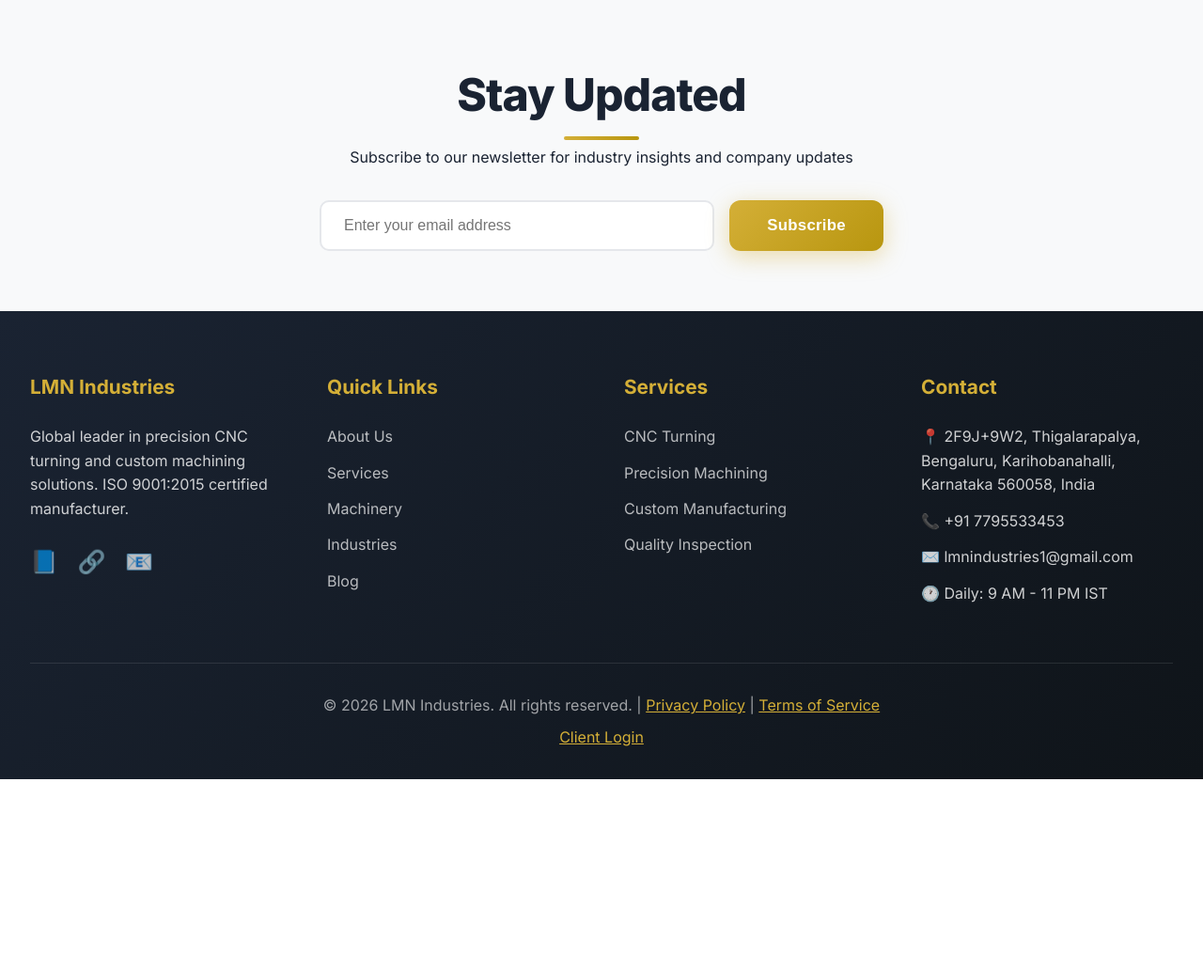
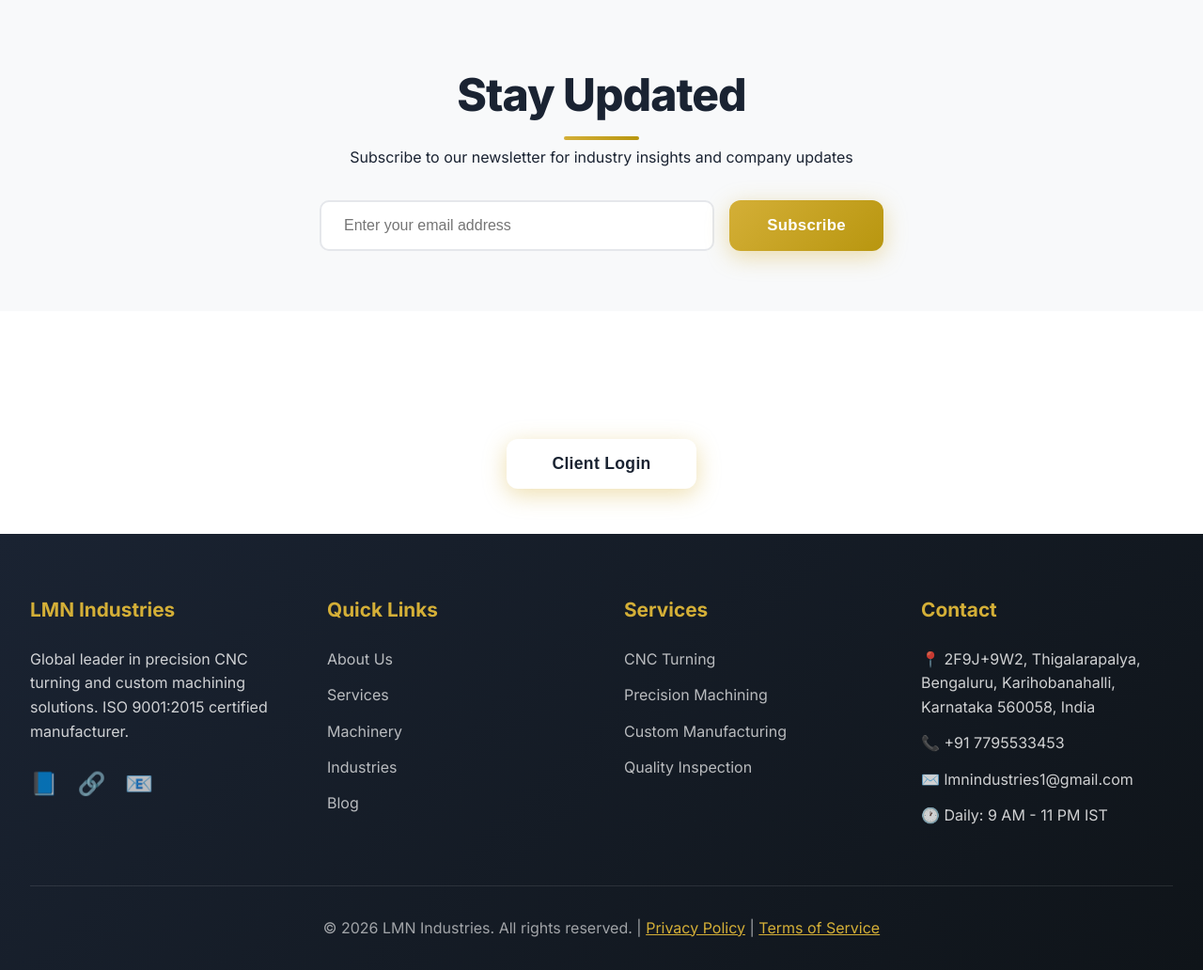
Before and after one commit to rakeshn010/LMN, a Flask app: page / in a window 1280 px wide. Shown: the part 5391-6423 px from the top of the page at 94% size. Before the commit the page ends 6220 px from the top, so only its background shows below. Run offline with Flask 3, Linux system fonts and the light colour scheme.

Commit message:
Add client login section at bottom of homepage only

```diff
--- a/templates/base.html
+++ b/templates/base.html
@@ -120,14 +120,6 @@
 
         <div class="footer-bottom">
             <p>&copy; {{ datetime.now().year }} LMN Industries. All rights reserved. | <a href="#" style="color: var(--accent-gold);">Privacy Policy</a> | <a href="#" style="color: var(--accent-gold);">Terms of Service</a></p>
-            <p style="margin-top: 0.5rem;">
-                {% if current_user.is_authenticated %}
-                    <a href="{{ url_for('client_dashboard') }}" style="color: var(--accent-gold);">My Account</a> |
-                    <a href="{{ url_for('client_logout') }}" style="color: var(--accent-gold);">Logout</a>
-                {% else %}
-                    <a href="#" onclick="openLoginModal(); return false;" style="color: var(--accent-gold);">Client Login</a>
-                {% endif %}
-            </p>
         </div>
     </footer>
 
--- a/templates/index.html
+++ b/templates/index.html
@@ -220,4 +220,21 @@
         </form>
     </div>
 </section>
+
+<!-- Client Login Section -->
+<section style="background: var(--primary-blue); padding: 3rem 2rem; text-align: center;">
+    <div style="max-width: 600px; margin: 0 auto;">
+        {% if current_user.is_authenticated %}
+            <h3 style="color: white; margin-bottom: 1rem;">Welcome back, {{ current_user.company_name or current_user.email }}!</h3>
+            <div style="display: flex; gap: 1rem; justify-content: center; flex-wrap: wrap;">
+                <a href="{{ url_for('client_dashboard') }}" class="btn btn-primary" style="background: white; color: var(--primary-blue);">My Dashboard</a>
+                <a href="{{ url_for('client_logout') }}" class="btn btn-secondary" style="background: transparent; border: 2px solid white; color: white;">Logout</a>
+            </div>
+        {% else %}
+            <h3 style="color: white; margin-bottom: 0.5rem;">Existing Client?</h3>
+            <p style="color: rgba(255,255,255,0.9); margin-bottom: 1.5rem;">Login to track your orders and quotes</p>
+            <button onclick="openLoginModal()" class="btn btn-primary" style="background: white; color: var(--primary-blue); padding: 1rem 3rem; font-size: 1.1rem;">Client Login</button>
+        {% endif %}
+    </div>
+</section>
 {% endblock %}
```
